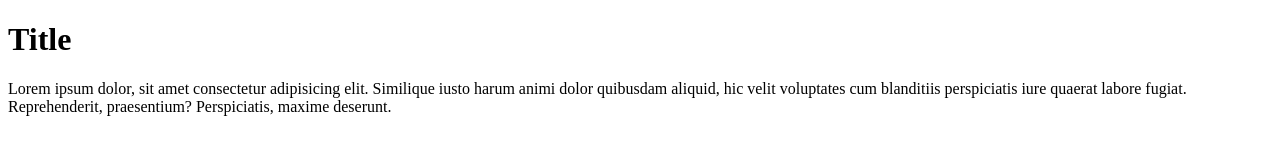
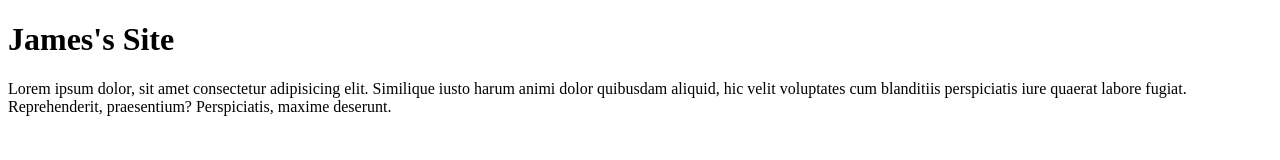
Before and after one commit to ijpyt/intro, a plain HTML site: page index.html in a window 1280 px wide. Drawn offline with Linux system fonts and the light colour scheme.

Commit message:
Updates Home Page Title

```diff
--- a/index.html
+++ b/index.html
@@ -7,7 +7,7 @@
     <title>Title</title>
 </head>
 <body>
-    <h1>Title</h1>
+    <h1>James's Site</h1>
     <p>Lorem ipsum dolor, sit amet consectetur adipisicing elit. Similique iusto harum animi dolor quibusdam aliquid, hic velit voluptates cum blanditiis perspiciatis iure quaerat labore fugiat. Reprehenderit, praesentium? Perspiciatis, maxime deserunt.</p>
 </body>
 </html>
```
